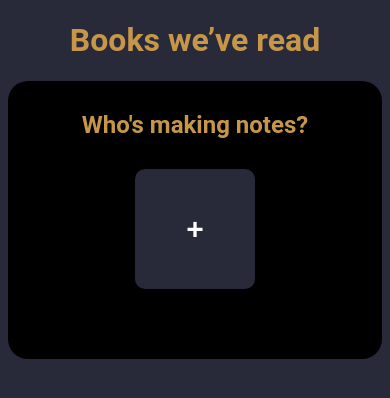
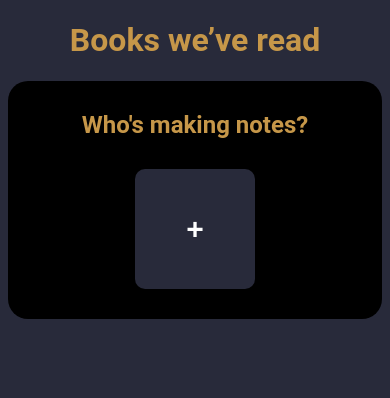
Before and after one commit to mateusz-przybyla/Capstone-Project-4_Book-Notes, a Node server app: page / in a window 390 px wide. Shown: the top 398 px of the page. Run offline with Node 20, Linux system fonts and the light colour scheme; data that the repository does not hold is empty.

Commit message:
Improved page responsiveness

```diff
--- a/public/styles/main.css
+++ b/public/styles/main.css
@@ -29,9 +29,9 @@ h2.header {
 .usersList {
   display: flex;
   justify-content: center;
+  flex-wrap: wrap;
   align-items: top;
   gap: 50px;
-  height: 160px;
   max-width: 100%;
 }
 
@@ -244,7 +244,7 @@ img {
 }
 
 .optionsBox {
-  width: 540px;
+  max-width: 540px;
   margin: auto;
   display: flex;
   justify-content: space-around;
@@ -265,7 +265,7 @@ img {
   display: flex;
   flex-direction: column;
   align-items: center;
-  width: 540px;
+  max-width: 540px;
   gap: 10px;
   margin: auto;
   margin-top: 20px;
@@ -273,7 +273,7 @@ img {
 }
 
 .booksList {
-  width: 500px;
+  max-width: 500px;
   margin: auto;
 }
 
```
